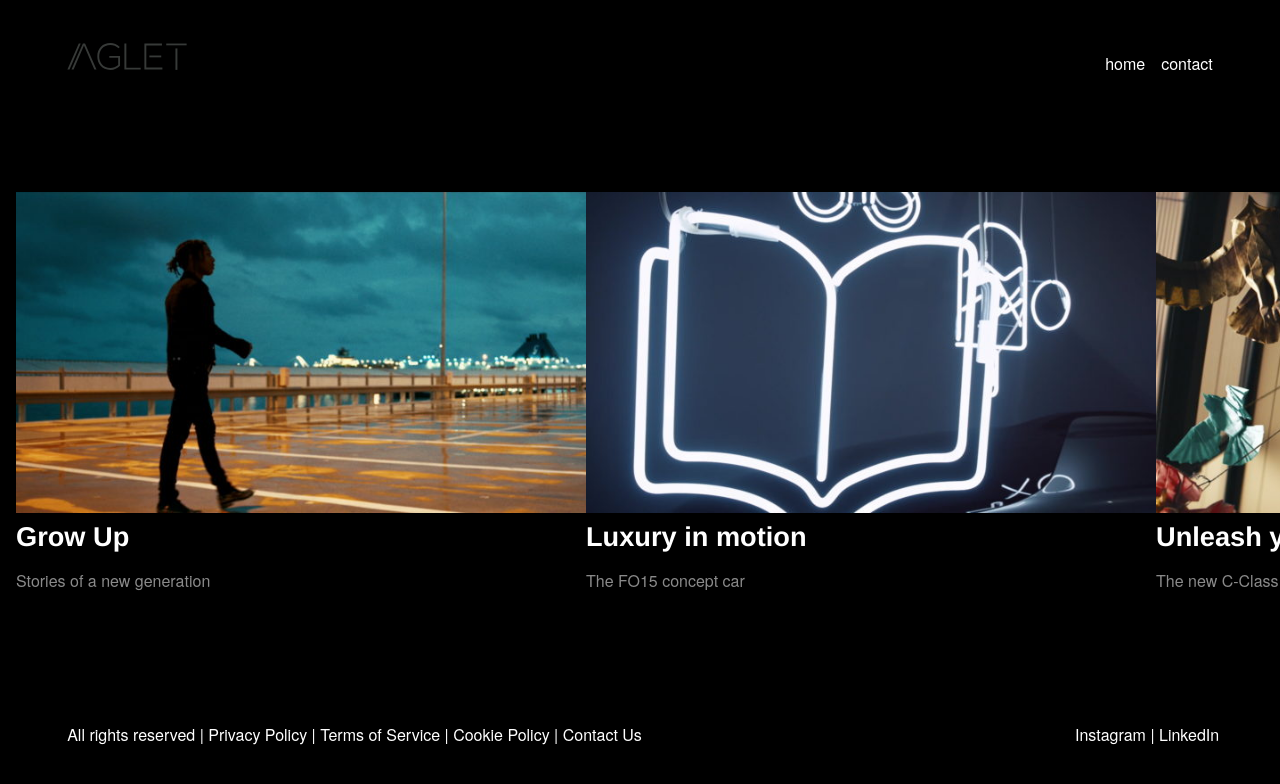
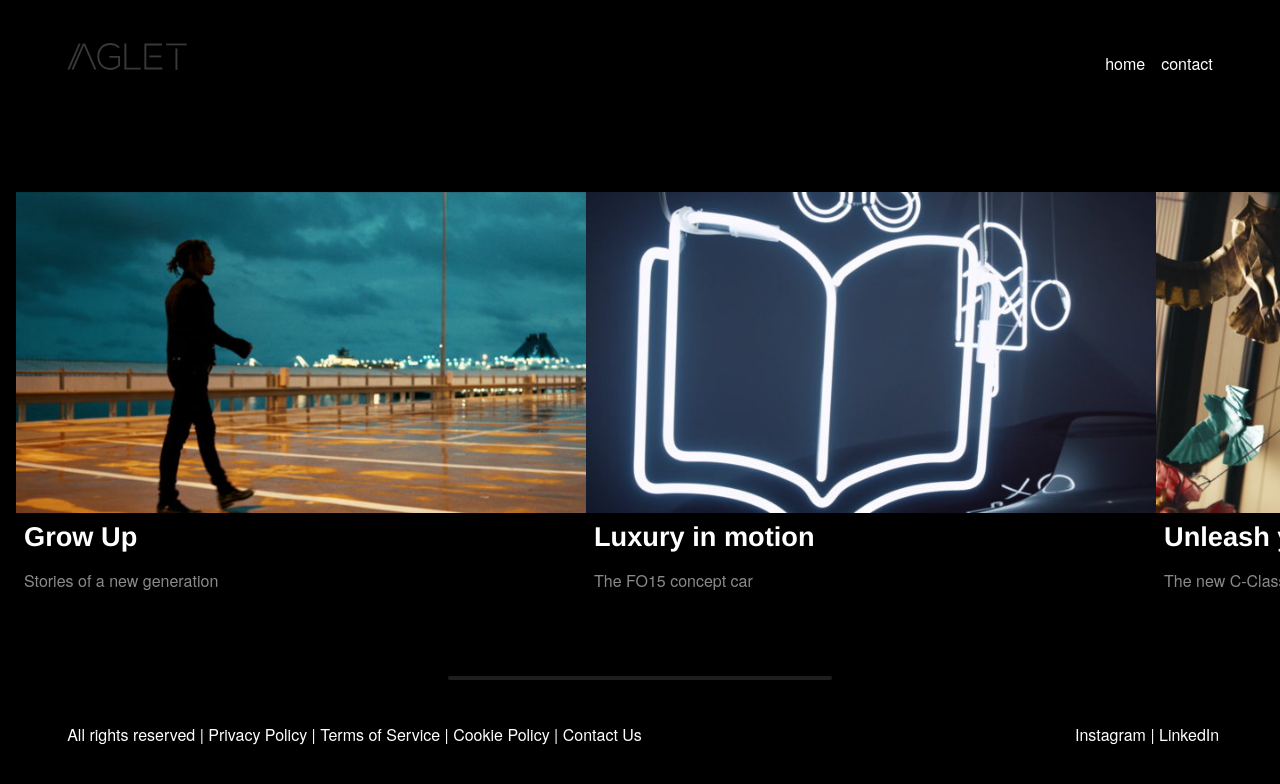
Before and after one commit to AdrianDaDon/Aglet, a React (Vite) app: page / in a window 1280 px wide. Shown: the top 784 px of the page. Built offline with nearby package versions, Linux system fonts and the light colour scheme; a web font is replaced by a local one.

Commit message:
added the icon package

```diff
--- a/package.json
+++ b/package.json
@@ -11,7 +11,8 @@
   },
   "dependencies": {
     "react": "^19.2.4",
-    "react-dom": "^19.2.4"
+    "react-dom": "^19.2.4",
+    "react-icons": "^5.6.0"
   },
   "devDependencies": {
     "@eslint/js": "^9.39.4",
--- a/src/App.jsx
+++ b/src/App.jsx
@@ -7,10 +7,11 @@ import { data } from "../public/data";
 
 function App() {
   const stickyRef = useRef(null);
-
   // keep track of hovered card to add overlay on every other card
   const [isHovered, setIsHovered] = useState(false);
   const [hoveredCardID, setHoveredCardID] = useState(null);
+  // 0–1 progress for card strip and HorizontalScrollBar
+  const [scrollProgress, setScrollProgress] = useState(0);
 
   function handleScroll(section) {
     // ends the function if the section is undefined/null
@@ -23,12 +24,13 @@ function App() {
     const stickySection = section.parentElement;
     const offsetTop = stickySection.offsetTop;
 
-    // 450vh in px
     const scrollRange = 3.5 * window.innerHeight;
     // geting the value of how far the user has scrolled
     const scrolled = window.scrollY - offsetTop;
     // calculation of the scroll progress
     const progress = Math.min(1, Math.max(0, scrolled / scrollRange));
+
+    setScrollProgress(progress);
 
     const maxTranslateVw = 350;
     const translateVw = progress * maxTranslateVw;
@@ -70,6 +72,9 @@ function App() {
               })}
             </div>
           </div>
+          <div className="scroll-progress">
+            <HorizontalScrollBar scrollProgress={scrollProgress} />
+          </div>
         </section>
       </main>
       <Footer />
--- a/src/components/HorizontalScrollBar.jsx
+++ b/src/components/HorizontalScrollBar.jsx
@@ -1,10 +1,14 @@
 import React, { useState, useEffect } from "react";
 
-// scrollRef: ref attached to the scrollable container (passed from parent)
-export default function HorizontalScrollBar({ scrollRef }) {
+
+export default function HorizontalScrollBar({ scrollProgress, scrollRef }) {
   const [scrollPercentage, setScrollPercentage] = useState(0);
 
+
+  const progressFromContainer = scrollProgress != null; //
+
   useEffect(() => {
+    if (progressFromContainer) return;
     const container = scrollRef?.current;
     if (!container) return;
 
@@ -14,20 +18,22 @@ export default function HorizontalScrollBar({ scrollRef }) {
       setScrollPercentage(percentage);
     };
 
-    handleScroll(); // set initial value
+    handleScroll();
     container.addEventListener("scroll", handleScroll);
 
     return () => {
       container.removeEventListener("scroll", handleScroll);
     };
-  }, [scrollRef]);
+  }, [scrollRef, progressFromContainer]);
+
+  const percentage = progressFromContainer ? scrollProgress : scrollPercentage;
 
   return (
     <div className="wrapper">
       <div className="scrollbar-container">
         <div
           className="scroll-fill"
-          style={{ width: `${scrollPercentage * 100}%` }}
+          style={{ width: `${percentage * 100}%` }}
         />
       </div>
     </div>
--- a/src/styles/_card.scss
+++ b/src/styles/_card.scss
@@ -67,9 +67,11 @@
         font-size: $title-size;
         font-weight: 700;
         margin: $spacing-sm 0;
+        padding: 0 $spacing-sm ;
     }
 
     .card-subtitle {
         color: $text-muted;
+        padding: 0 $spacing-sm ;
     }
 }
--- a/src/styles/style.scss
+++ b/src/styles/style.scss
@@ -45,8 +45,25 @@
 }
 
 // Progress bar (HorizontalScrollBar component)
+
+.scroll-progress {
+
+  position: fixed;
+  bottom: 15%;
+  left: 35%;
+  border: .5px solid rbga(0, 0, 0, 0.7);
+  width: 30%;
+  height: 4px;
+  background: rgba(0, 0, 0, 0.1);
+  border-radius: 2px;
+  overflow: hidden;
+
+}
+
+
 .wrapper {
   width: 100%;
+  background-color: rgba(58, 55, 55, 0.6);
 
   .scrollbar-container {
     display: block;
```
Also changed, not shown: 1 other file (tests, documents, lock files or other folders).
